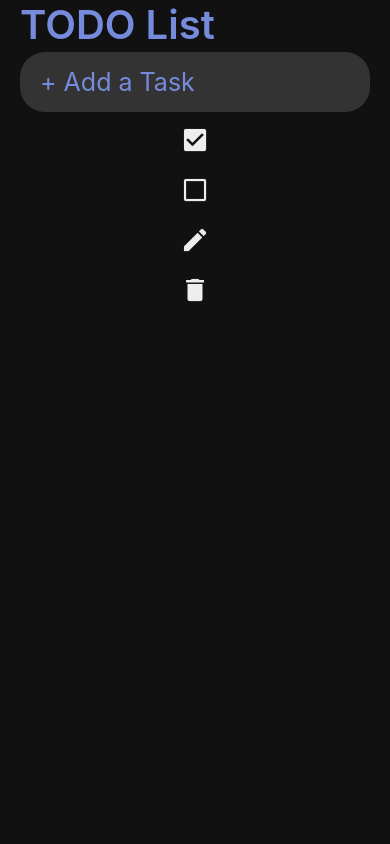
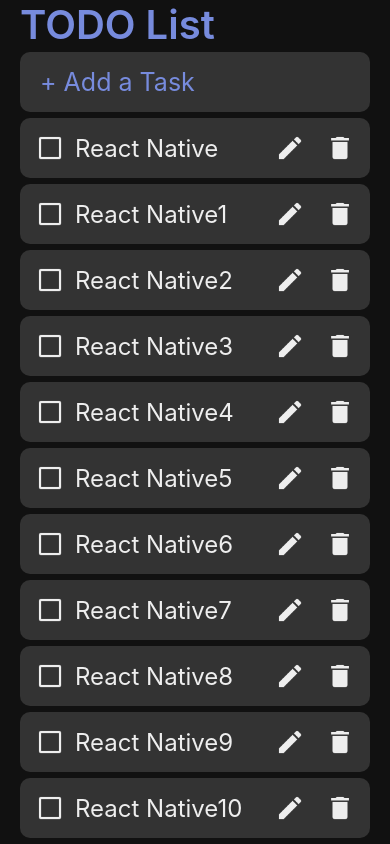
Before and after one commit to gyduddl/CheckTodo, a React Native app: screen / in a window 390 px wide. Built offline with nearby package versions, Linux system fonts and the light colour scheme.

Commit message:
setting/Task/#8

```diff
--- a/src/App.js
+++ b/src/App.js
@@ -1,10 +1,9 @@
 import React, { useState } from 'react';
-import { StatusBar } from 'react-native';
+import { StatusBar, Dimensions } from 'react-native';
 import styled, { ThemeProvider } from 'styled-components/native';
 import { theme } from './theme';
-import Input from './components/input';
-import IconButton from './components/IconButton';
-import { icons } from './icons';
+import Input from './components/Input';
+import Task from './components/Task';
 
 const Container = styled.SafeAreaView`
     flex: 1;
@@ -21,6 +20,11 @@ const Title = styled.Text`
     padding: 0 20px;
 `;
 
+const List = styled.ScrollView`
+    width: ${({ width }) => width - 40}px;
+    flex: 1;
+`;
+
 export default function App() {
     const [newTask, setNewTask] = useState('');
 
@@ -28,6 +32,7 @@ export default function App() {
         alert(newTask);
         setNewTask('');
     };
+    const width = Dimensions.get('window').width;
     return (
         <ThemeProvider theme={theme}>
             <Container>
@@ -39,10 +44,21 @@ export default function App() {
                     onChangeText={(text) => setNewTask(text)}
                     onSubmitEditing={addTask}
                 />
-                <IconButton icon={icons.check} onPress={() => alert('check')} />
-                <IconButton icon={icons.uncheck} onPress={() => alert('uncheck')} />
-                <IconButton icon={icons.edit} onPress={() => alert('edit')} />
-                <IconButton icon={icons.delete} onPress={() => alert('delete')} />
+                <List width={width}>
+                    <Task text='React Native' />
+                    <Task text='React Native1' />
+                    <Task text='React Native2' />
+                    <Task text='React Native3' />
+                    <Task text='React Native4' />
+                    <Task text='React Native5' />
+                    <Task text='React Native6' />
+                    <Task text='React Native7' />
+                    <Task text='React Native8' />
+                    <Task text='React Native9' />
+                    <Task text='React Native10' />
+                    <Task text='React Native11' />
+                    <Task text='React Native12' />
+                </List>
             </Container>
         </ThemeProvider>
     );
--- /dev/null
+++ b/src/components/Task.js
@@ -0,0 +1,37 @@
+// 목록 컴포넌트
+import React from 'react';
+import styled from 'styled-components/native';
+import PropTypes from 'prop-types';
+import IconButton from './IconButton';
+import { icons } from '../icons';
+
+const Container = styled.View`
+    flex-direction: row;
+    align-items: center;
+    background-color: ${({ theme }) => theme.itemBackground};
+    border-radius: 10px;
+    padding: 5px;
+    margin: 3px 0;
+`;
+const Contents = styled.Text`
+    flex: 1;
+    font-size: 24px;
+    color: ${({ theme }) => theme.text};
+`;
+
+const Task = ({ text }) => {
+    return (
+        <Container>
+            <IconButton icon={icons.uncheck} />
+            <Contents>{text}</Contents>
+            <IconButton icon={icons.edit} />
+            <IconButton icon={icons.delete} />
+        </Container>
+    );
+};
+
+Task.propTypes = {
+    text: PropTypes.string.isRequired,
+};
+
+export default Task;
--- a/src/components/input.js
+++ b/src/components/input.js
@@ -10,15 +10,15 @@ const StyledInput = styled.TextInput.attrs(({ theme }) => ({
     height: 60px;
     margin: 3px 0;
     padding: 15px 20px;
-    border-radius: 25px;
+    border-radius: 10px;
     font-size: 25px;
     background-color: ${({ theme }) => theme.itemBackground};
     color: ${({ theme }) => theme.text};
 `;
 
 const Input = ({ placeholder, value, onChangeText, onSubmitEditing }) => {
-    // const width = Dimensions.get('window').width;
-    const width = useWindowDimensions().width;
+    const width = Dimensions.get('window').width;
+    // const width = useWindowDimensions().width;
     return (
         <StyledInput
             width={width}
```
